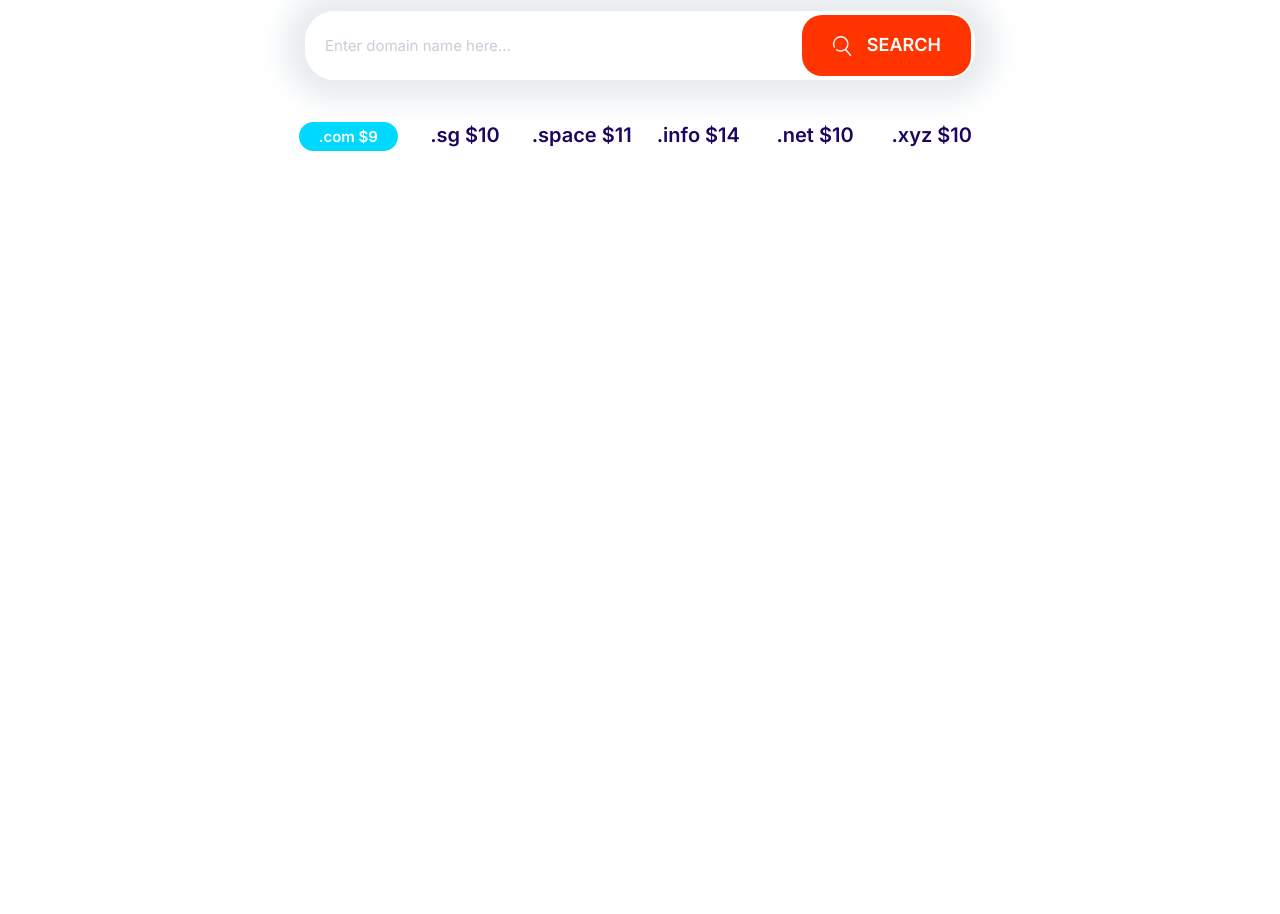
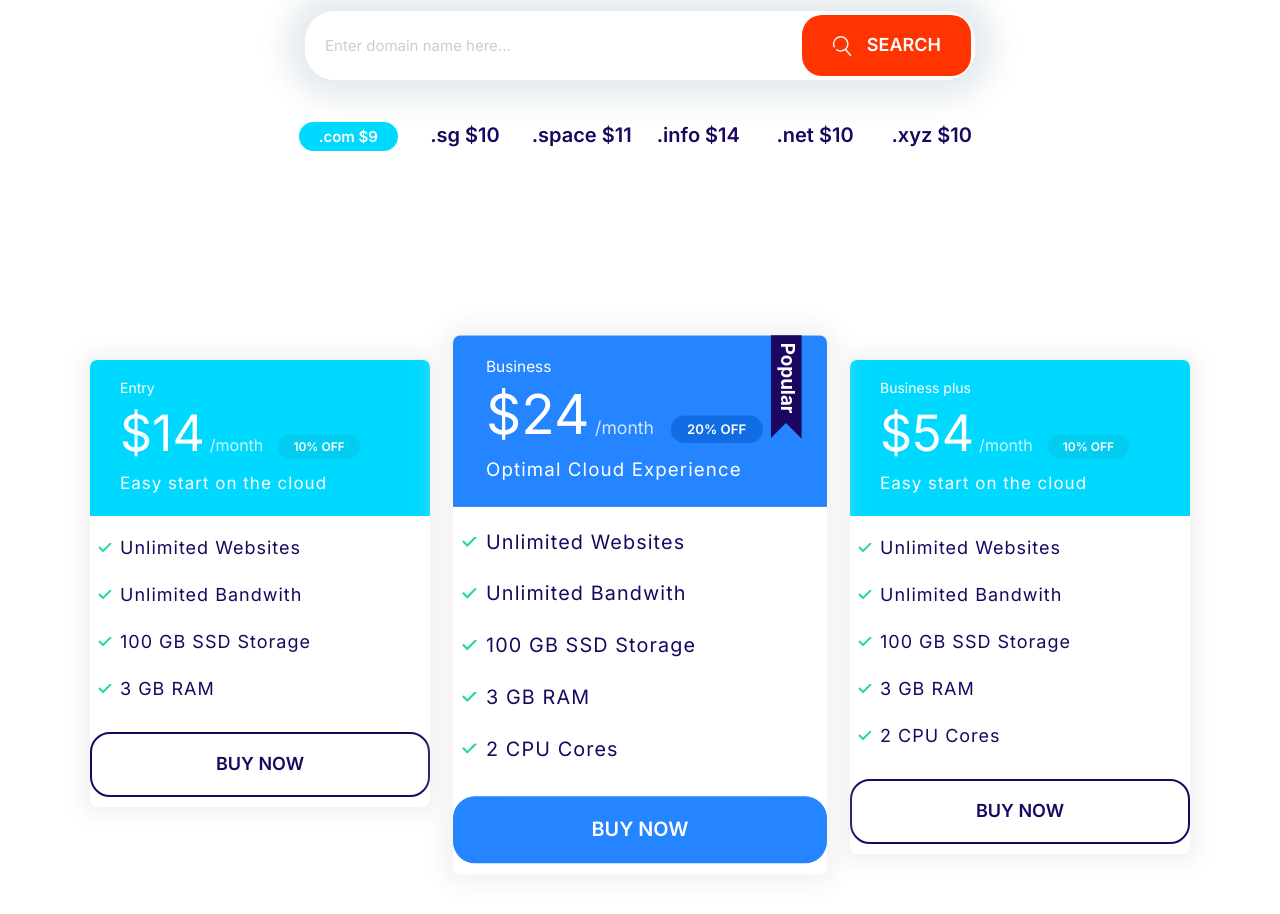
Before and after one commit to serpoiu/serpisor, a plain HTML site: page Moshify/index.html in a window 1280 px wide. Shown: the part 887-1801 px from the top of the page. Before the commit the page ends 1187 px from the top, so only its background shows below. Drawn offline with Linux system fonts and the light colour scheme.

Commit message:
Defining Plans Blocks

```diff
--- a/Moshify/css/styles.css
+++ b/Moshify/css/styles.css
@@ -327,11 +327,19 @@ card__body {
   color: #fff;
 }
 
+.card--primary .badge--primary {
+  background: #126de4;
+}
+
 .card--secondary .badge--secondary {
   background: #02cdf1;
 }
 
 /* Plans */
+.plan {
+  transition: transform 0.2s ease-out;
+}
+
 .plan__name {
   color: #fff;
   margin: 0;
@@ -362,6 +370,10 @@ card__body {
   letter-spacing: 1px;
 }
 
+.plan--popular {
+  transform: scale(1.1);
+}
+
 .plan--popular .card__header {
   position: relative;
 }
@@ -373,6 +385,14 @@ card__body {
   position: absolute;
   top: -6px;
   right: 5%;
+}
+
+.plan:hover {
+  transform: scale(1.05);
+}
+
+.plan--popular:hover {
+  transform: scale(1.15);
 }
 
 @media screen and (min-width: 1024px) {
@@ -731,3 +751,13 @@ card__body {
     grid-template-columns: repeat(auto-fit, minmax(10rem, 1fr));
   }
 }
+
+/* Plans Block */
+.block-plans .grid {
+  gap: 8rem 4rem;
+}
+
+.block-plans .card {
+  max-width: 500px;
+  margin: 0 auto;
+}
--- a/Moshify/index.html
+++ b/Moshify/index.html
@@ -79,6 +79,72 @@
         <li>.xyz $10</li>
       </ul>
     </section>
+    <section class="block container block-plans">
+      <div class="grid grid--1x3">
+        <div class="plan">
+          <div class="card">
+            <header class="card__header card--secondary">
+              <h3 class="plan__name">Entry</h3>
+              <span class="plan__price">$14</span>
+              <span class="plan__billing-cycle">/month</span>
+              <span class="badge badge--secondary badge--small">10% OFF</span>
+              <span class="plan__description">Easy start on the cloud</span>
+            </header>
+            <div class="card__body">
+              <ul class="list list--tick">
+                <li class="list__item">Unlimited Websites</li>
+                <li class="list__item">Unlimited Bandwith</li>
+                <li class="list__item">100 GB SSD Storage</li>
+                <li class="list__item">3 GB RAM</li>
+              </ul>
+              <button class="btn btn--outline btn--block">Buy Now</button>
+            </div>
+          </div>
+        </div>
+        <div class="plan plan--popular">
+          <div class="card">
+            <header class="card__header card--primary">
+              <h3 class="plan__name">Business</h3>
+              <span class="plan__price">$24</span>
+              <span class="plan__billing-cycle">/month</span>
+              <span class="badge badge--primary badge--small">20% OFF</span>
+              <span class="plan__description">Optimal Cloud Experience</span>
+            </header>
+            <div class="card__body">
+              <ul class="list list--tick">
+                <li class="list__item">Unlimited Websites</li>
+                <li class="list__item">Unlimited Bandwith</li>
+                <li class="list__item">100 GB SSD Storage</li>
+                <li class="list__item">3 GB RAM</li>
+                <li class="list__item">2 CPU Cores</li>
+              </ul>
+              <button class="btn btn--primary btn--block">Buy Now</button>
+            </div>
+          </div>
+        </div>
+        <div class="plan">
+          <div class="card">
+            <header class="card__header card--secondary">
+              <h3 class="plan__name">Business plus</h3>
+              <span class="plan__price">$54</span>
+              <span class="plan__billing-cycle">/month</span>
+              <span class="badge badge--secondary badge--small">10% OFF</span>
+              <span class="plan__description">Easy start on the cloud</span>
+            </header>
+            <div class="card__body">
+              <ul class="list list--tick">
+                <li class="list__item">Unlimited Websites</li>
+                <li class="list__item">Unlimited Bandwith</li>
+                <li class="list__item">100 GB SSD Storage</li>
+                <li class="list__item">3 GB RAM</li>
+                <li class="list__item">2 CPU Cores</li>
+              </ul>
+              <button class="btn btn--outline btn--block">Buy Now</button>
+            </div>
+          </div>
+        </div>
+      </div>
+    </section>
     <script src="js/main.js"></script>
   </body>
 </html>
```
Also changed, not shown: Moshify/components/plansBlock.html (added, +66 -0 lines), Moshify/components/domainBlock.html (renamed from Moshify/components/pricesBlock.html).
